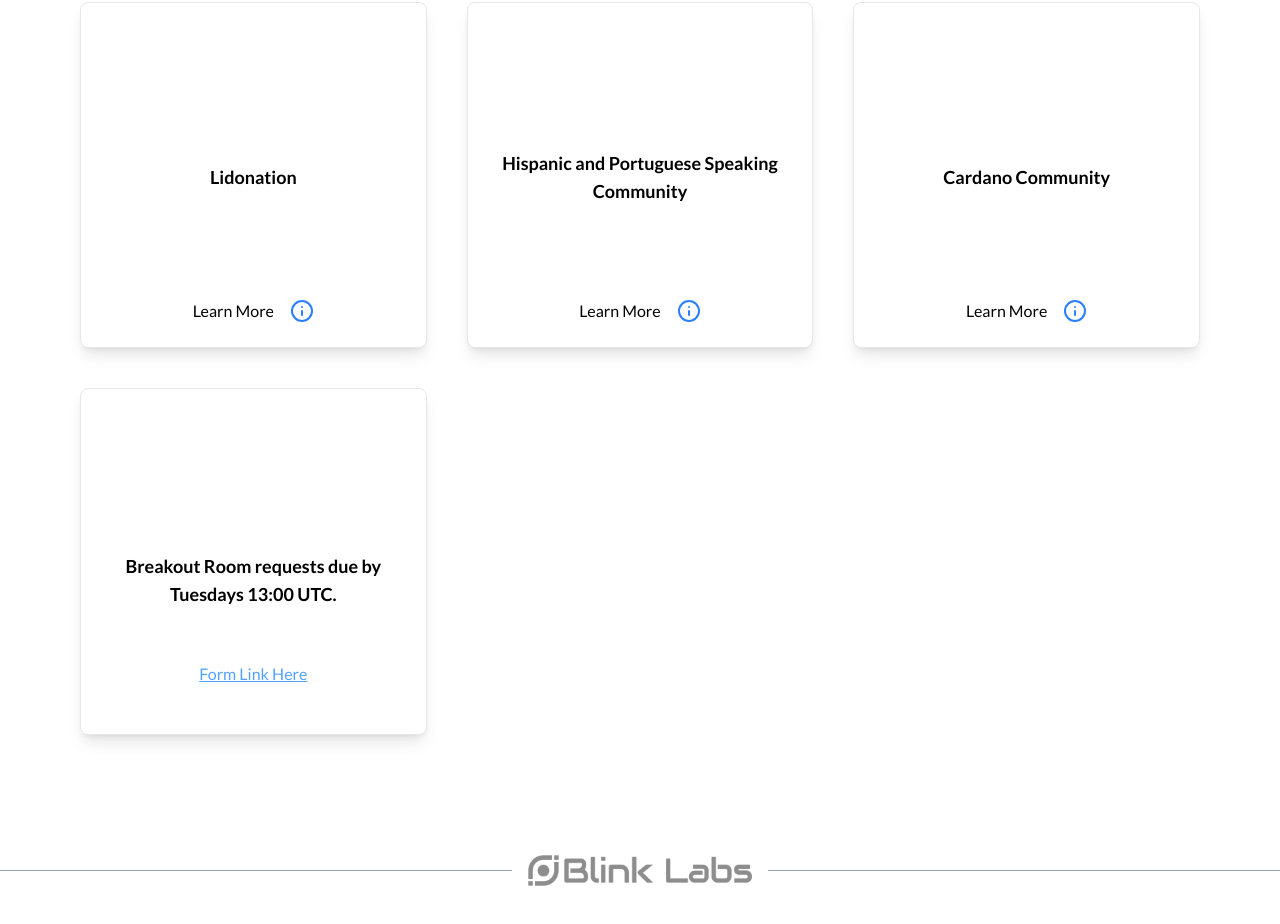
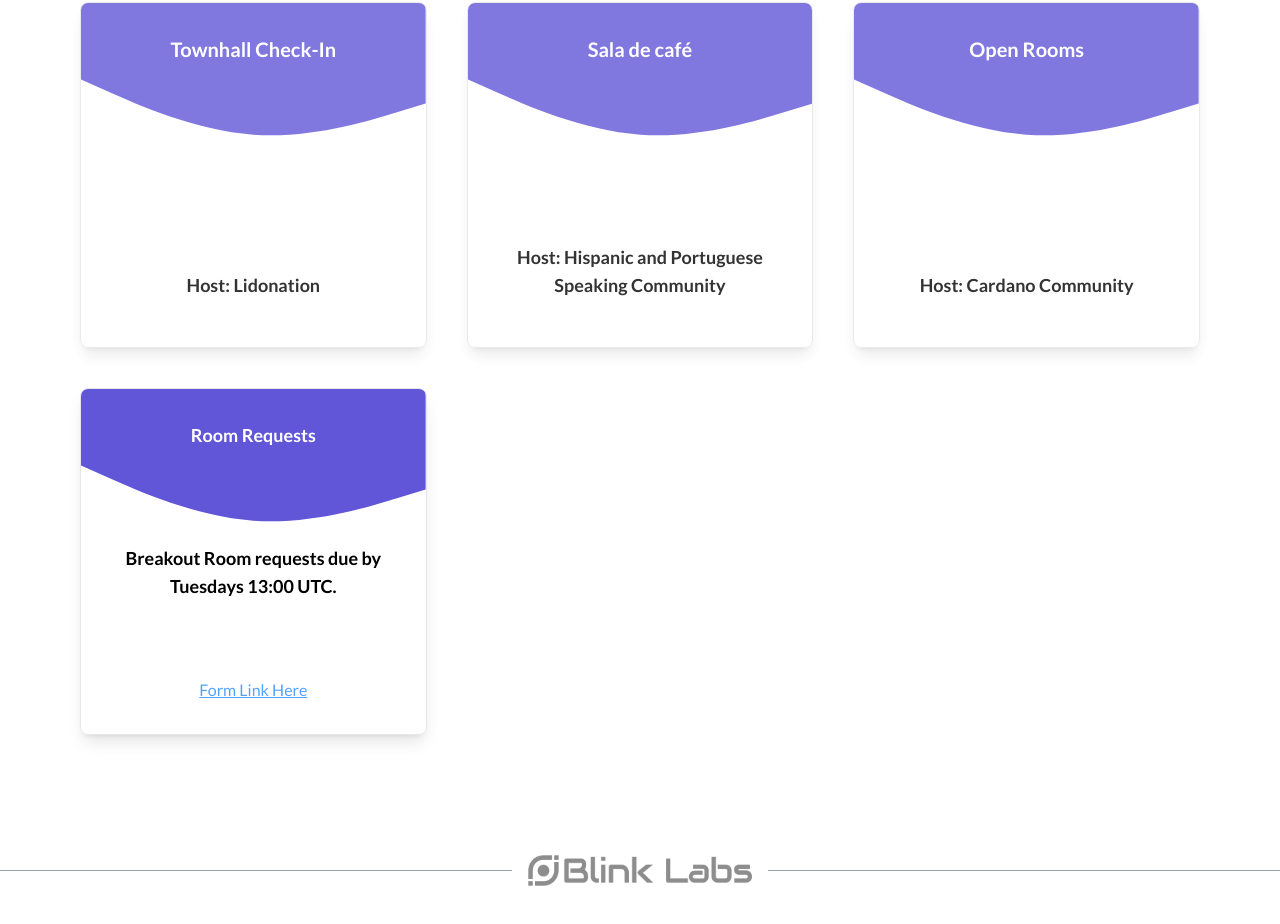
Before and after one commit to blinklabs-io/after-town-hall, a React (Vite) app: page / in a window 1280 px wide. Shown: the part 3307-4231 px from the top of the page. Built offline with nearby package versions, Linux system fonts and the light colour scheme.

Commit message:
fix issue, make cards consistent, remove card expanding effect (#246)

```diff
--- a/src/components/BreakOutRoomForm.tsx
+++ b/src/components/BreakOutRoomForm.tsx
@@ -2,12 +2,11 @@
 
 const BreakOutRoomForm = () => {
   return (
-    <div className="relative bg-white text-center shadow-lg border border-opacity-20 rounded-lg flex flex-col aspect-square overflow-hidden transform transition-transform duration-300 ease-in-out hover:scale-105">
+    <div className="relative aspect-square text-center bg-opacity-10 backdrop-blur-md shadow-lg border border-opacity-20 rounded-lg flex flex-col justify-between overflow-hidden transition-all duration-300 ease-in-out">
       <svg
         xmlns="http://www.w3.org/2000/svg"
         viewBox="0 0 1440 640"
-        className="absolute -z-10 w-full "
-        preserveAspectRatio="none"
+        className="absolute -z-40 w-full"
       >
         <path
           fill="#6155D8"
@@ -16,18 +15,18 @@
         ></path>
       </svg>
 
-      <div className="flex flex-col justify-between items-center h-full p-6 ">
-        <h2 className="text-white text-2xl phone:text-[16px] sm:text-md md:text-md lg:text-lg xl:text-lg font-semibold">
+      <div className="flex flex-col justify-between p-8 h-full">
+        <h2 className="text-white text-2xl phone:text-[16px] sm:text-md md:text-md lg:text-lg xl:text-lg font-semibold mb-8">
           {data.hostYourRoom.description}
         </h2>
-        <p className="text-black text-lg font-bold text-opacity-80 mt-20">
+        <p className="text-black text-lg font-bold text-opacity-80 mb-4">
           {data.hostYourRoom.deadline}
         </p>
         <a
           href={data.hostYourRoom.formLink}
           target="_blank"
           rel="noopener noreferrer"
-          className="text-blue-400 underline p-6 hover:text-blue-300 transition-colors duration-300"
+          className="text-blue-400 underline hover:text-blue-300 transition-colors duration-300"
         >
           Form Link Here
         </a>
--- a/src/components/CommunityCards.tsx
+++ b/src/components/CommunityCards.tsx
@@ -17,7 +17,7 @@
       {data.communityEvents.map((comm: CommunityEvent, index: number) => (
         <div
           key={index}
-          className="relative aspect-square  text-center bg-opacity-10 backdrop-blur-md shadow-lg border border-opacity-20 rounded-lg flex flex-col justify-between overflow-hidden transition-all duration-300 ease-in-out transform  hover:scale-105"
+          className="relative aspect-square  text-center bg-opacity-10 backdrop-blur-md shadow-lg border border-opacity-20 rounded-lg flex flex-col justify-between overflow-hidden transition-all duration-300 ease-in-out"
           onMouseEnter={() => setHoveredIndex(index)}
           onMouseLeave={() => setHoveredIndex(null)}
           style={{
--- a/src/components/HostRooms.tsx
+++ b/src/components/HostRooms.tsx
@@ -1,6 +1,5 @@
 import { useState } from 'react';
 import data from '../afterTownHallData';
-import { Info, X } from 'lucide-react';
 import BreakOutRoomForm from './BreakOutRoomForm';
 interface BR {
   name: string;
@@ -8,16 +7,20 @@
   description: string;
 }
 
-const HostRoomCard = ({ br }: { br: BR }) => {
-  const [showInfo, setShowInfo] = useState(false);
-
+const HostRoomCard = ({ br, index, hoveredIndex, setHoveredIndex }: { br: BR; index: number; hoveredIndex: number | null; setHoveredIndex: (index: number | null) => void }) => {
   return (
-    <div className="relative bg-white text-center shadow-lg border border-opacity-20 rounded-lg flex flex-col aspect-square overflow-hidden transform transition-transform duration-300 ease-in-out hover:scale-105">
+    <div
+      className="relative aspect-square text-center bg-opacity-10 backdrop-blur-md shadow-lg border border-opacity-20 rounded-lg flex flex-col justify-between overflow-hidden transition-all duration-300 ease-in-out"
+      onMouseEnter={() => setHoveredIndex(index)}
+      onMouseLeave={() => setHoveredIndex(null)}
+      style={{
+        opacity: hoveredIndex === index ? 1 : 0.8,
+      }}
+    >
       <svg
         xmlns="http://www.w3.org/2000/svg"
         viewBox="0 0 1440 640"
-        className="absolute -z-10 w-full"
-        preserveAspectRatio="none"
+        className="absolute -z-40 w-full"
       >
         <path
           fill="#6155D8"
@@ -25,45 +28,40 @@
           d="M0,320L0,320L120,373C240,427,480,533,720,550C960,567,1200,493,1320,456L1440,420L1440,0L1320,0C1200,0,960,0,720,0C480,0,240,0,120,0L0,0Z"
         ></path>
       </svg>
-
-      <div className="flex flex-col justify-between items-center h-full p-6">
-        <h2 className="text-white text-2xl phone:text-[16px] sm:text-md md:text-[16.5px] lg:text-lg xl:text-xl font-semibold">
+      <div className="flex flex-col justify-between p-8 h-full">
+        <h2 className="text-white text-2xl phone:text-[16px] sm:text-md md:text-[16.5px] lg:text-lg xl:text-xl font-semibold mb-8">
           {br.name}
         </h2>
-        <p className="text-black text-lg font-bold text-opacity-80">
-          {br.host}
+        <p className="text-black text-lg font-bold text-opacity-80 mb-4">
+          Host: {br.host}
         </p>
-        <button
-          className="text-black hover:text-gray-600 transition-colors flex items-center space-x-4"
-          onClick={() => setShowInfo(!showInfo)}
-        >
-          <span>Learn More</span>
-          <Info size={24} className="text-blue-500 group-hover:text-gray-600" />
-        </button>
       </div>
-
-      {showInfo && (
-        <div className="absolute inset-0 bg-white flex flex-col justify-center p-6 overflow-auto">
-          <button
-            className="absolute top-2 right-2 text-black hover:text-gray-600 transition-colors"
-            onClick={() => setShowInfo(false)}
-          >
-            <X size={24} />
-          </button>
-          <p className="text-black font-bold mb-4">Host: {br.host}</p>
-          <p className="text-black p-6 md:text-sm ">{br.description}</p>
-        </div>
-      )}
+      <div
+        className={`absolute inset-0 bg-white flex items-center justify-center p-4 transition-opacity duration-300 ${
+          hoveredIndex === index ? 'opacity-100' : 'opacity-0'
+        }`}
+        style={{ pointerEvents: hoveredIndex === index ? 'auto' : 'none' }}
+      >
+        <p className="text-black text-lg p-6">{br.description}</p>
+      </div>
     </div>
   );
 };
 
 const HostRooms = () => {
+  const [hoveredIndex, setHoveredIndex] = useState<number | null>(null);
+
   return (
     <div>
       <div className="grid grid-cols-1 md:grid-cols-2 lg:grid-cols-3 3xl:grid-cols-4 gap-10">
         {data.breakoutRooms.map((br, index) => (
-          <HostRoomCard key={index} br={br} />
+          <HostRoomCard
+            key={index}
+            br={br}
+            index={index}
+            hoveredIndex={hoveredIndex}
+            setHoveredIndex={setHoveredIndex}
+          />
         ))}
 
         <BreakOutRoomForm />
--- a/src/components/TownhallCards.tsx
+++ b/src/components/TownhallCards.tsx
@@ -6,7 +6,7 @@
       {data.townhalls.map((townhall, index) => (
         <div
           key={index}
-          className="relative text-center bg-opacity-10 backdrop-blur-md shadow-lg border border-opacity-20 rounded-lg flex flex-col justify-between aspect-square overflow-hidden transform transition-transform duration-300 ease-in-out hover:scale-105"
+          className="relative text-center bg-opacity-10 backdrop-blur-md shadow-lg border border-opacity-20 rounded-lg flex flex-col justify-between aspect-square overflow-hidden transition-all duration-300 ease-in-out"
         >
           <svg
             xmlns="http://www.w3.org/2000/svg"
```
